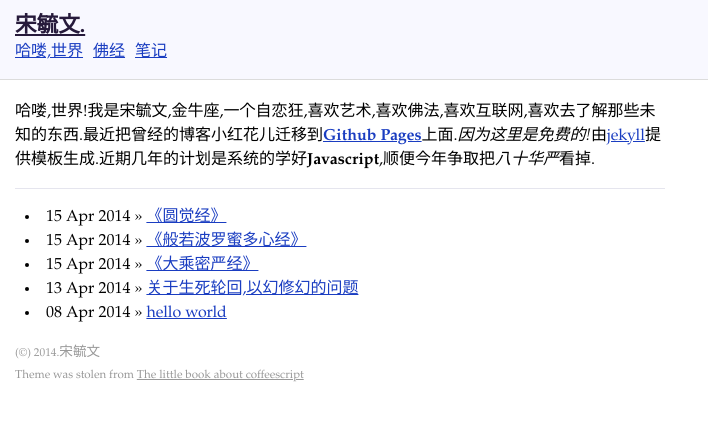
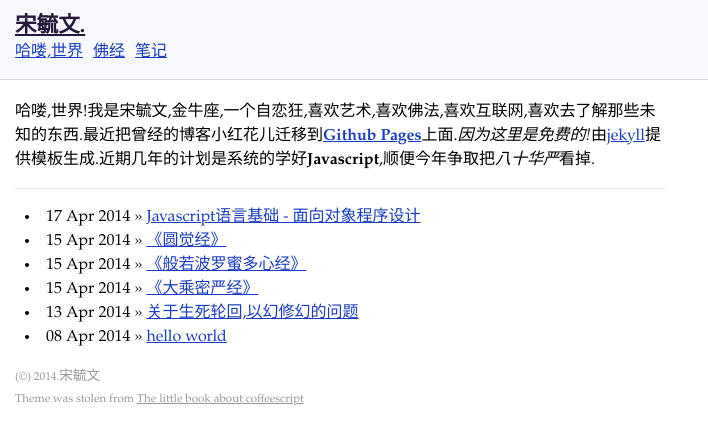
Before and after one commit to wowenrushi/wowenrushi.github.io, a Jekyll site: the page built from index.html, in a window 1280 px wide. Shown: the top 445 px of the page, without its empty margins (0-708 px from the left). Built offline with Jekyll 4.4.1, drawn with Linux system fonts in a browser that asks for light colours; part of the change alters nothing that is shown.

Commit message:
添加Javascript面向对象程序设计

```diff
--- /dev/null
+++ b/_posts/notes/2014-04-17-javascript-mian-xiang-dui-xiang-cheng-xu-she-ji.md
@@ -0,0 +1,447 @@
+---
+layout: post
+title: Javascript语言基础 - 面向对象程序设计
+categories: notes
+---
+
+面向对象语言都有类的概念,通过类可以创建任意多个具有相同属性和方法的对象.
+但在Javascript中没有类的概念,是通过prototype原型模式来实现类的.
+
+#### 1).工厂模式
+
+{% highlight javascript linenos %}
+'use strict';
+
+function createBook(title, author) {
+  var book = new Object
+  book.title = title
+  book.author = author
+  // 方法体定义在createBook函数内部
+  // 故每次用createBook创建一个对象的时候,bookMethod方法也被重复创建
+  book.bookMethod = function() {
+    console.log(this.title)
+  }
+  return book
+}
+
+var book1 = createBook('Javascript: The Definitive Guide', 'David Flanagan')
+var book2 = createBook('Node.js in Action', 'Mike Cantelon')
+
+book1.bookMethod()    // => 'Javascript: The Definitive Guide'
+book2.bookMethod()    // => 'Node.js in Action'
+
+// Book实例访问的是不同的函数
+book1.bookMethod() === book2.bookMethod()   // => false
+{% endhighlight %}
+
+#### 2).构造函数模式
+
+{% highlight javascript linenos %}
+'use strict';
+
+function Book(title, author) {
+  this.title = title
+  this.author = author
+  // 这里把方法体写到了构造函数的外面
+  // 所以Book实例访问的方法都是共享同一个函数
+  this.bookMethod = bookMethod
+}
+
+// 然而这种方法却是在全局作用域中定义的,假如构造函数有多个方法,就必须定义多个全局函数了
+// 另外,虽然属于全局定义的函数,事实上该方法最终只能被Book的实例调用
+function bookMethod() {
+  console.log(this.title)
+}
+
+var book1 = new Book('Javascript: The Definitive Guide', 'David Flanagan')
+var book2 = new Book('Node.js in Action', 'Mike Cantelon')
+book1.bookMethod()    // => 'Javascript: The Definitive Guide'
+book2.bookMethod()    // => 'Node.js in Action'
+
+book1.bookMethod === book2.bookMethod   // => true
+{% endhighlight %}
+
+#### 3).原型模式
+{% highlight javascript linenos %}
+'use strict';
+
+function Book() {}
+Book.prototype.title = 'Javascript: The Definitive Guide'
+Book.prototype.author = 'David Flanagan'
+Book.prototype.bookMethod = function() {
+  console.log(this.title)
+}
+
+var book1 = new Book
+var book2 = new Book
+book1.bookMethod === book2.bookMethod   // => true
+
+
+//
+// 简单的写法
+//
+function Book() {}
+
+// 把原型对象Book.prototype用一个完全新的对象覆盖
+Book.prototype = {
+  // 在初始化的原型对象中'只有'一个constructor属性
+  // 把constructor属性重新设置为构造函数Book本身
+  constructor: Book,
+  title: 'Javascript: The Definitive Guide',
+  author: 'David Flanagan',
+  bookMethod: function() {
+    console.log(this.title)
+  }
+}
+
+var book = new Book
+book.bookMethod()      // => 'Javascript: The Definitive Guide'
+
+
+//
+// 注意: 这里的问题
+//
+function Person() {}
+
+// instance.__proto__  // => Person.prototype
+var instance = new Person
+
+// Person.prototype    // => {constructor: Person, personMethod: function() {...}}
+Person.prototype = {
+  constructor: Person,
+  personMethod: function() {
+    console.log('This works!')
+  }
+}
+
+instance.personMethod()  // => TypeError: undefined is not a function
+instance.__proto__        // => Person.prototype(最原始的原型对象)
+Person.prototype          // => {constructor: Person,personMethod() {...}} (新对象)
+instance.__proto__  === Person.prototype  // => false
+
+
+//
+// 组合构造函数模式和原型模式
+//
+function Book(title, author) {
+  this.title = title
+  this.author = author
+}
+
+Book.prototype = {
+  constructor: Book,
+  bookMethod: function() {
+    console.log(this.title)
+  }
+}
+
+
+//
+// 动态原型模式
+//
+function Book(title, author) {
+  this.title = title
+  this.author = author
+  if (typeof bookMethod != 'function')
+    Book.prototype.bookMethod = function() { console.log(this.title) }
+}
+
+
+//
+// 理解原型对象
+//
+function Book() {}
+
+// 构造函数Book的prototype属性等于(原型对象`Book.prototype`)
+Book.prototype === (Book.prototype)  // => true
+
+// (原型对象`Book.prototype`)的constructor属性等于构造函数Book
+Book.prototype.constructor === Book  // => true
+
+var book1 = new Book
+var book2 = new Book
+
+// 检测原型对象的方式
+Book.prototype.isPrototypeOf(book1)  // => true
+Book.prototype.isPrototypeOf(book2)  // => true
+
+// 每个实例对象内部都包含一个__proto__属性
+// 指向原型对象`Book.prototype`
+book1.__proto__                      // => Book.prototype
+book2.__proto__                      // => Book.prototype
+book1.__proto__.constructor          // => function Book() {}
+book2.__proto__.constructor          // => function Book() {}
+
+Book.prototype.constructor           // => function Book() {}
+Book.prototype.constructor.prototype // => Book.prototype
+
+
+//
+// 理解原型链
+//
+function Super() {}
+function Sub() {}
+
+Sub.prototype = new Super
+
+// 等于:
+var superinstance = new Super
+superinstance.__proto__               // => Super.prototype
+Sub.prototype = superinstance         // 注意: 这里把Sub的整个原型对象替换掉了
+
+// 通过superinstance实例的`__proto__`属性找到原型对象
+Sub.prototype.__proto__               // => Super.prototype
+Sub.prototype                         // => Super.prototype
+
+// Sub.prototype的构造函数被改写为Super()
+Sub.prototype.constructor             // => function Super() {}
+
+// 另外一点需要注意:
+// 在实例中重写继承自原型对象中的属性和方法,只会覆盖来自原型对象中的值,
+// 即使把实例中的属性重新设置为null,也不可以恢复访问原型中对应的属性和方法,
+// 然而通过`delete`操作符删除实例中的属性,就可以重新访问原型中对应的属性和方法.
+
+{% endhighlight %}
+
+#### 4). 寄生构造函数模式
+
+{% highlight javascript linenos %}
+'use strict';
+
+// 这种模式的基本思想是创建一个函数,用该函数封装创建对象的代码,
+// 最后又返回这个对象.
+//
+// 由于构造函数在不返回值的时候,默认会返回新的实例对象.
+// 而在这里我们在构造函数的末尾特别指定新的返回值,重写了默认返回的实例
+function Book(title, author) {
+
+  // 初始化一个新的对象
+  var obj = new Object
+
+  // 为对象添加属性和方法
+  obj.title = title
+  obj.author = author
+  obj.objMethod = function() {}
+
+  // 最后指定返回这个对象
+  return obj
+}
+
+
+//
+// 实际例子: 创建一个特殊的数组构造函数
+//
+function SpecialArray() {
+
+  // 先创建一个原生的数组
+  var arr = new Array
+
+  // 用原生数组的push方法把传入的所有参数(arguments)逐个添加到数组arr中,
+  // 这里等于是用原生数组的方法来实现SpecialArray构造函数的数组实例初始化.
+  arr.push.apply(arr, arguments)
+
+  // 为arr创建一个新方法
+  arr.toPipedString = function() {
+    return this.join('|')
+  }
+
+  // 需要注意的是,在这里返回的arr对象重写了构造函数默认返回的实例对象,
+  // 所以该返回对象arr与构造函数和构造函数的原型对象之间没有任何关系.
+  // 所以通过`instanceof`操作符是无法确定arr的对象类型的.
+  return arr
+}
+
+var colors = new SpecialArray('red','black','yellow')
+colors.toPipedString()  // => 'red|black|yellow'
+{% endhighlight %}
+
+#### 5).稳妥构造函数模式 **?**
+
+{% highlight javascript linenos %}
+'use strict';
+
+function Person(name, age) {
+
+  // 创建最终要返回的对象
+  var person = new Object
+
+  person.hi = function() {
+
+    // 注意这里不是`this.name`
+    console.log(name)
+  }
+
+  // 返回这个对象
+  return person
+}
+
+// 这里不是用new方法来创建的
+var p = Person('Yuwen Song', 28)
+p.hi()   // => 'Yuwen Song'
+{% endhighlight %}
+
+#### 6).借用构造函数(伪造对象或经典继承)
+
+{% highlight javascript linenos %}
+'use strict';
+
+// 创建超类构造函数
+function Super() {
+
+  // 初始化属性colors
+  this.colors = ['red','yellow','blue']
+}
+
+function Sub() {
+
+  // 借调超类的构造函数
+  // 继承Super类
+  //
+  // 实际上是在创建新Sub实例的时候调用了Super构造函数,
+  // 这样一来,就会在新的'Sub实例上执行'Super构造函数中定义的所有对象初始化代码,
+  // 结果,Sub的每个实例都会具有自己的colors副本了.
+  Super.call(this)
+}
+
+var instance1 = new Sub
+instance1.colors.push('black')
+instance1.colors                   // => ['red','yellow','blue','black']
+
+var instance2 = new Sub
+instance2.colors                   // => ['red','yellow','blue']
+{% endhighlight %}
+
+#### 7).组合继承(经典伪继承)
+{% highlight javascript linenos %}
+'use strict';
+
+// 经典伪继承指的是将原型链和借用构造函数的技术组合到一起.
+// 其背后的思路是使用原型链实现对原型属性和方法的继承,又通过借用构造函数来实现对实例属性的继承.
+// 这样一来,既通过在原型上定义方法实现了函数复用,又能够保证每个实例都有它自己的属性.
+
+// 定义Super类构造函数
+function Super(name, age) {
+  this.name = name
+  this.age = age
+  this.skill = ['eating','playing']
+}
+
+var super1 = new Super('yuwen', 28)
+super1             // => {name:'yuwen',age:28,skill:[..]}
+
+// 这里的Super原型对象中只有默认的constructor和__proto__属性
+super1.__proto__   // => Super.prototype => Super {constructor:Super,__proto__:Object}
+
+// Super原型对象的构造函数Super内的定义
+super1.__proto__.constructor
+// => funtion Super(name,age) {this.name = name, this.age = age, this.skill = ['eating','playing']}
+
+Super.prototype.isPrototypeOf(super1)   // => true
+
+Super.prototype.printName = function() {
+  console.log(this.name)
+}
+
+super1                  // => {name:'yuwen',age:28,skill:Array(2),printName:function}
+super1.printName()      // => 'yuwen'
+
+// 在这里的Super原型对象中多出来了printName方法
+super1.__proto__        // => Super {constructor:Super,printName:function,__proto__:Object}
+
+var super2 = new Super('lorenzo', 34)
+super2                  // => {name:'lorenzo',age:34,skill:Array[2],printName:function}
+super2.printName()      // => 'lorenzo'
+
+// 定义Sub子类
+function Sub(name, age, gender) {
+
+  // 借调Super构造函数
+  Super.call(this, name, age)
+
+  // 定义Sub类私有属性
+  this.gender = gender
+}
+
+var sub1 = new Sub('lee', 36, 'male')
+sub1                     // => {name:'lee',age:36,skill:Array[2],gender:'male'}
+
+// 由于Sub构造函数内仅仅是借调了Super类的构造函数
+// 所以创建的Sub实例的原型仍然是默认的Sub.prototype
+sub1.__proto__           // => Sub {constructor:Sub,__proto__:Object}
+
+
+// 注意:  定义Sub.prototype属性指向Super新实例
+// 这里实现了继承Super原型,然后仅仅是截断Sub构造函数与默认的Sub原型对象之间的关系.
+Sub.prototype = new Super
+
+Sub                      // => function Sub(name,age,gender) {...}
+
+// 注意:这里Sub.prototype指向Super类的(new Super)实例
+Sub.prototype            // => (new Super) {name:undefined,age:undefined,skill:Array[2],__proto__:Super}
+Sub.prototype.__proto__  // => Super {constructor:Super,printName:{},__proto__:Object}
+
+var sub2 = new Sub('wong',28,'male')
+sub2                     // => {name:'wong',age:28,skill:[...],gender:'male',printName:{}}
+
+// 注意:这里Sub实例sub2的__proto__指向的是(new Super)这个Super类的实例
+sub2.__proto__           // => (new Super) {name:undefined,age:undefined,skill:Array[2],printName:function,__proto__:Super}
+
+// 注意:
+// 定义Sub.prototype的printAge方法,实际上是在Super类的(new Super)实例上添加的方法(并非Super原型中)
+Sub.prototype.printAge = function () {
+  console.log(this.age)
+}
+
+Sub.prototype            // => (new Super) {name:undefined,age:undefined,skill:Array[2],printName:function,printAge:function,__proto__:Super}
+Super.prototype          // => Super {constructor:Super,printName:function,__proto__:Object}
+{% endhighlight %}
+
+#### 8).原型式继承
+{% highlight javascript linenos %}
+// 定义init函数
+function init(obj) {
+
+  // 定义一个Lang构造函数
+  function Lang() {}
+
+  // 把构造函数Lang的prototype指向参数obj对象
+  Lang.prototype = obj
+
+  // 返回一个新的Lang实例
+  // 这个实例从Lang.prototype中(obj对象)继承所有的属性和方法
+  return new Lang
+}
+
+var base = {language: 'javascript', isFun: true}
+
+// 从base对象中复制属性
+var instance = init(base)
+instance    // => {language: 'javascript', isFun: true}
+
+//
+// 实际等价与:
+//
+function Lang() {}
+var obj = {language: 'javascript', isFun: true}
+Lang.prototype = obj
+
+var instance = new Lang
+
+// 注意: 这里Lang的实例instance.__proto__指向的正是对象obj
+instance.__proto__   // => obj => Object {language: 'javascript', isFun: true}
+{% endhighlight %}
+
+#### 9).寄生组合式继承
+{% highlight javascript linenos %}
+function __extend(child, parent) {
+
+  // 把parent的原型对象保存在_proto变量中
+  var _proto = parent.prototype
+
+  // 设置parent原型对象副本的constructor为child
+  _proto.constructor = child
+
+  // 把child的原型设置为变量proto中的原型
+  child.prototype = _proto
+}
+{% endhighlight %}
--- a/assets/css/style.css
+++ b/assets/css/style.css
@@ -21,7 +21,10 @@ pre, code {
 pre {
   padding: 10px;
   border: 1px solid #e5e5ee;
-  background-color: ghostwhite; }
+  background-color: ghostwhite;
+  word-wrap: normal;
+  white-space: pre;
+  overflow-x: auto; }
 
 .clearfix {
   zoom: 1; }
```
